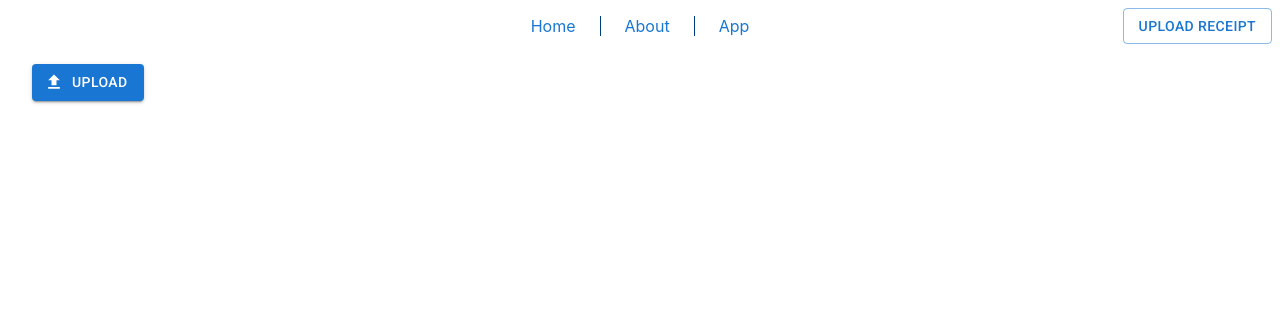
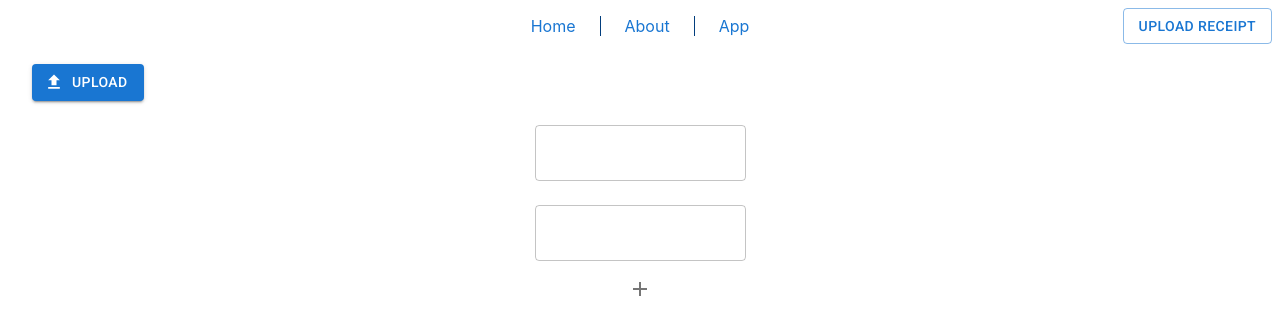
Before and after one commit to YuShagun/cp_react_redux_ts, a React (Create React App) app: page /upload in a window 1280 px wide. Shown: the top 334 px of the page. Built offline with nearby package versions, Linux system fonts and the light colour scheme.

Commit message:
add receipt input slice

```diff
--- a/src/app/store.ts
+++ b/src/app/store.ts
@@ -2,12 +2,14 @@ import { configureStore, ThunkAction, Action } from '@reduxjs/toolkit';
 import counterReducer from '../features/counter/counterSlice';
 import receiptReducer from '../features/receipt/receiptSlice';
 import receiptUploadReducer from '../features/receiptUpload/receiptUploadSlice';
+import receiptFormReducer from '../features/receiptForm/receiptFormSlice';
 
 export const store = configureStore({
   reducer: {
     counter: counterReducer,
     receipt: receiptReducer,
     receiptUpload: receiptUploadReducer,
+    receiptForm: receiptFormReducer,
   },
 });
 
--- /dev/null
+++ b/src/components/ReceiptForm/ReceiptForm.tsx
@@ -0,0 +1,26 @@
+import React from 'react'
+import ReceiptFormGroup from '../ReceiptFormGroup/ReceiptFormGroup'
+import { IconButton, Stack } from '@mui/material'
+import AddIcon from '@mui/icons-material/Add';
+
+const commonStyles = {
+  margin: 'auto'
+};
+
+export default function ReceiptForm() {
+  return (
+    <Stack>
+      <div style={commonStyles}>
+        <ReceiptFormGroup />
+      </div>
+      <div style={commonStyles}>
+        <ReceiptFormGroup />
+      </div>
+      <div style={commonStyles}>
+        <IconButton>
+          <AddIcon />
+        </IconButton>
+      </div>
+    </Stack>
+  )
+}
--- /dev/null
+++ b/src/components/ReceiptFormGroup/ReceiptFormGroup.tsx
@@ -0,0 +1,10 @@
+import React from 'react';
+import TextField from '@mui/material/TextField';
+
+export default function ReceiptFormGroup() {
+  return (
+    <div>
+      <TextField variant="outlined" margin="normal" fullWidth />
+    </div>
+  )
+}
--- /dev/null
+++ b/src/features/receiptForm/receiptFormSlice.ts
@@ -0,0 +1,40 @@
+import { createSlice, PayloadAction } from '@reduxjs/toolkit';
+import { RootState } from '../../app/store';
+
+export interface ReceiptField {
+  name: string;
+  quantity: number;
+  // TODO: replace with enum
+  type: string;
+};
+
+export interface ReceiptFormState {
+  data: ReceiptField[];
+  status: 'idle' | 'loading' | 'failed';
+};
+
+const initialState: ReceiptFormState = {
+  data: [],
+  status: 'idle',
+};
+
+export const receiptFormSlice = createSlice({
+  name: 'receipt/form',
+  initialState,
+  reducers: {
+    addField: (state, action: PayloadAction<ReceiptField>) => {
+      state.data.push(action.payload);
+    },
+    deleteField: (state, action: PayloadAction<number>) => {
+      state.data.splice(action.payload, 1);
+    },
+  },
+});
+
+export const { addField, deleteField } = receiptFormSlice.actions;
+
+export const selectReceiptFormFields = (state: RootState) => state.receiptForm.data;
+
+export const selectReceiptFormFieldsByIndex = (state: RootState, index: number) => state.receiptForm.data[index];
+
+export default receiptFormSlice.reducer;
--- a/src/pages/ReceiptUpload/ReceiptUpload.tsx
+++ b/src/pages/ReceiptUpload/ReceiptUpload.tsx
@@ -7,6 +7,7 @@ import { setImage } from '../../features/receiptUpload/receiptUploadSlice';
 import ImageRegister from '../../components/ImageRegister/ImageRegister';
 
 import styles from './ReceiptUpload.module.css';
+import ReceiptForm from '../../components/ReceiptForm/ReceiptForm';
 
 export default function ReceiptUpload() {
   const dispatch = useAppDispatch();
@@ -30,6 +31,8 @@ export default function ReceiptUpload() {
       </div>
 
       <ImageRegister />
+
+      <ReceiptForm />
     </div>
   )
 }
```
